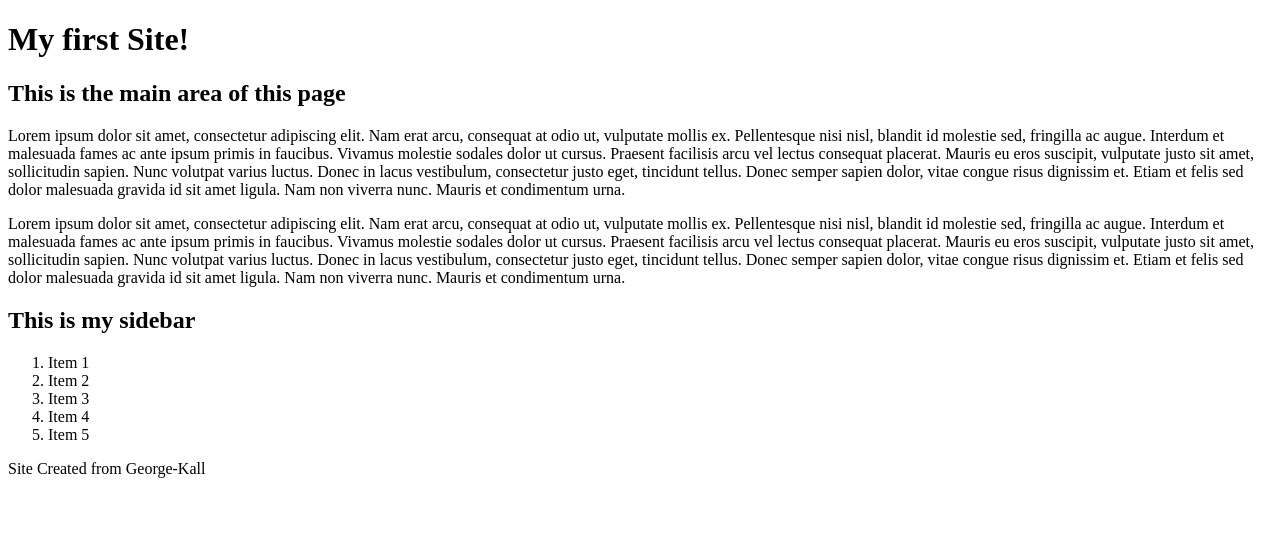
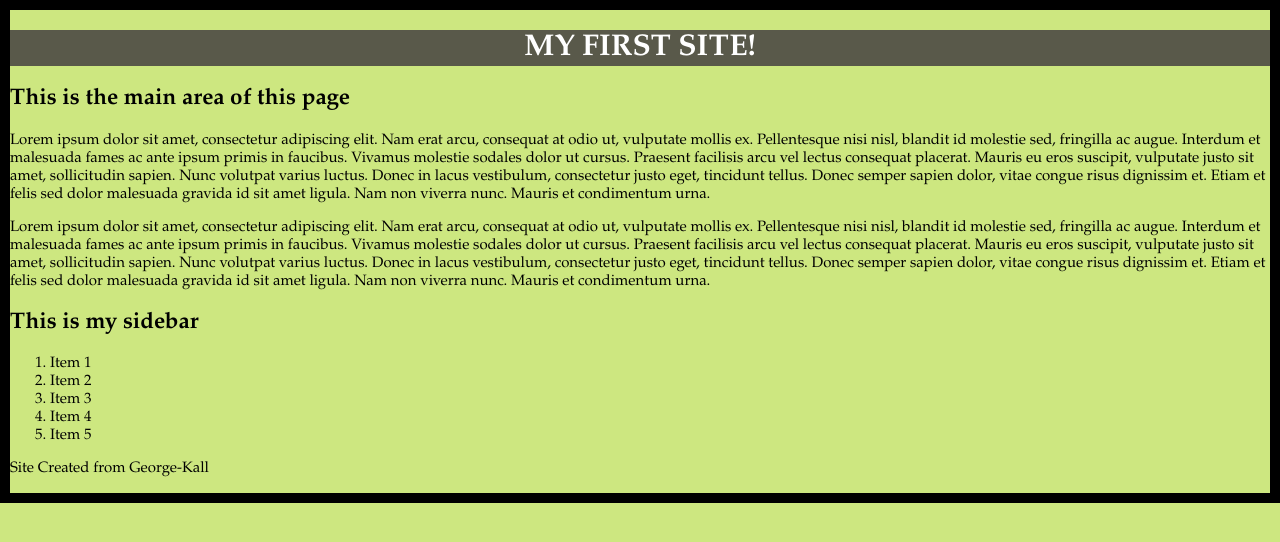
Before and after one commit to George-Kall/first-site, a plain HTML site: page index.html in a window 1280 px wide. Drawn offline with Linux system fonts and the light colour scheme.

Commit message:
CSS Header

```diff
--- /dev/null
+++ b/css/style.css
@@ -0,0 +1,19 @@
+
+body{
+    background-color: #CDE780;
+    font-family: Palatino,Palatino Linotype,Palatino LT STD,Book Antiqua,Georgia,serif;
+    font-size: 15px;
+    margin:0;
+    border: 10px solid black;
+
+
+}
+
+header{
+    background-color: #59594A;
+    padding: 0px 0;
+    text-align: center;
+    color: white;
+    text-transform: uppercase;
+
+}
--- a/index.html
+++ b/index.html
@@ -6,12 +6,14 @@
     <meta name="author" content="George-kall">
     <meta name="viewport" content="width=device-width, initial-scale=1.0">
     <title>First Layout</title>
+    <link href="css/style.css" rel='stylesheet' >
 </head>
 <body>
     <header>
         <h1>My first Site!</h1>
     </header>
 
+    <div class="container">
         <section>
             <h1>This is the main area of this page</h1>
             <p>Lorem ipsum dolor sit amet, consectetur adipiscing elit. Nam erat arcu, consequat at odio ut, vulputate mollis ex. Pellentesque nisi nisl, blandit id molestie sed, fringilla ac augue. Interdum et malesuada fames ac ante ipsum primis in faucibus. Vivamus molestie sodales dolor ut cursus. Praesent facilisis arcu vel lectus consequat placerat. Mauris eu eros suscipit, vulputate justo sit amet, sollicitudin sapien. Nunc volutpat varius luctus. Donec in lacus vestibulum, consectetur justo eget, tincidunt tellus. Donec semper sapien dolor, vitae congue risus dignissim et. Etiam et felis sed dolor malesuada gravida id sit amet ligula. Nam non viverra nunc. Mauris et condimentum urna.</p>
@@ -29,6 +31,7 @@
                 <li>Item 5</li>
             </ol>
         </aside>
+    </div>
 
     <footer>
         <p>Site Created from George-Kall</p>
```
Lines whose indentation alone changed are shown as unchanged.
